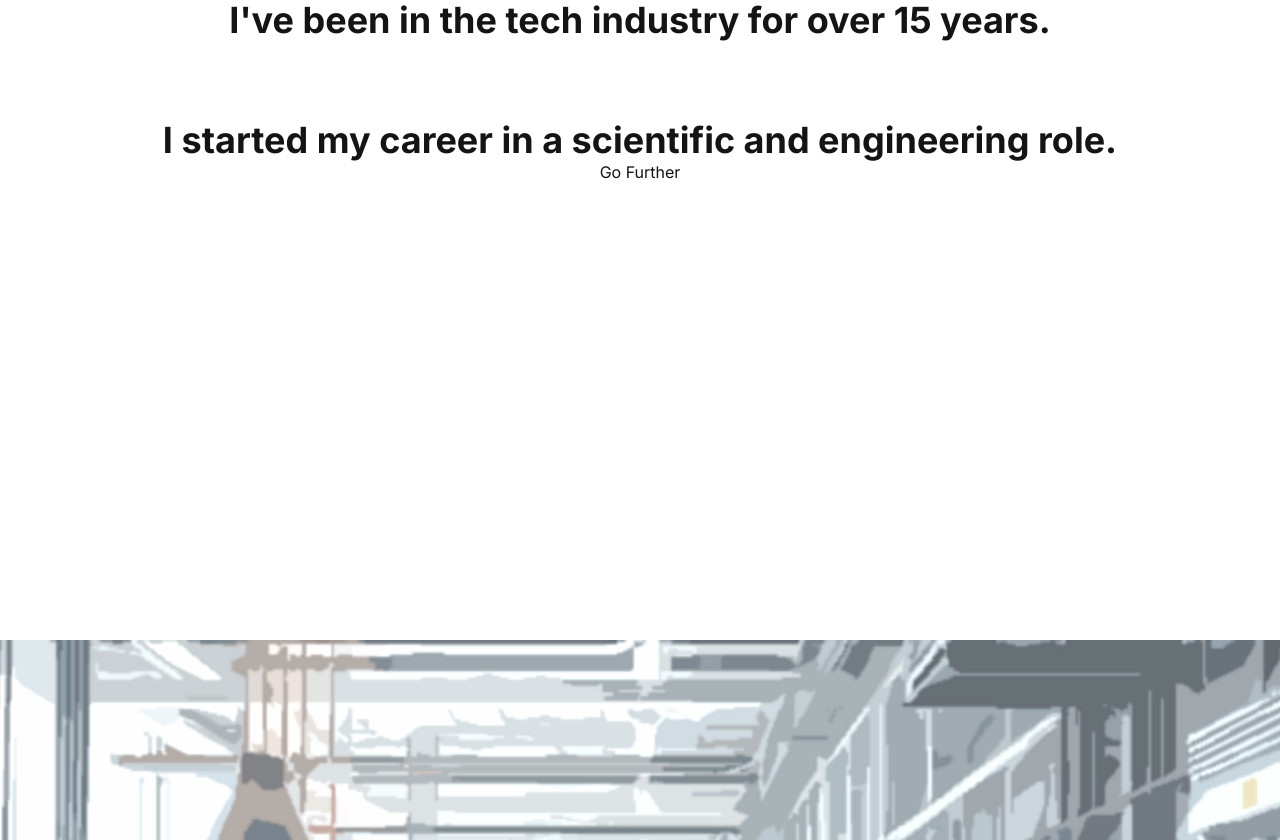
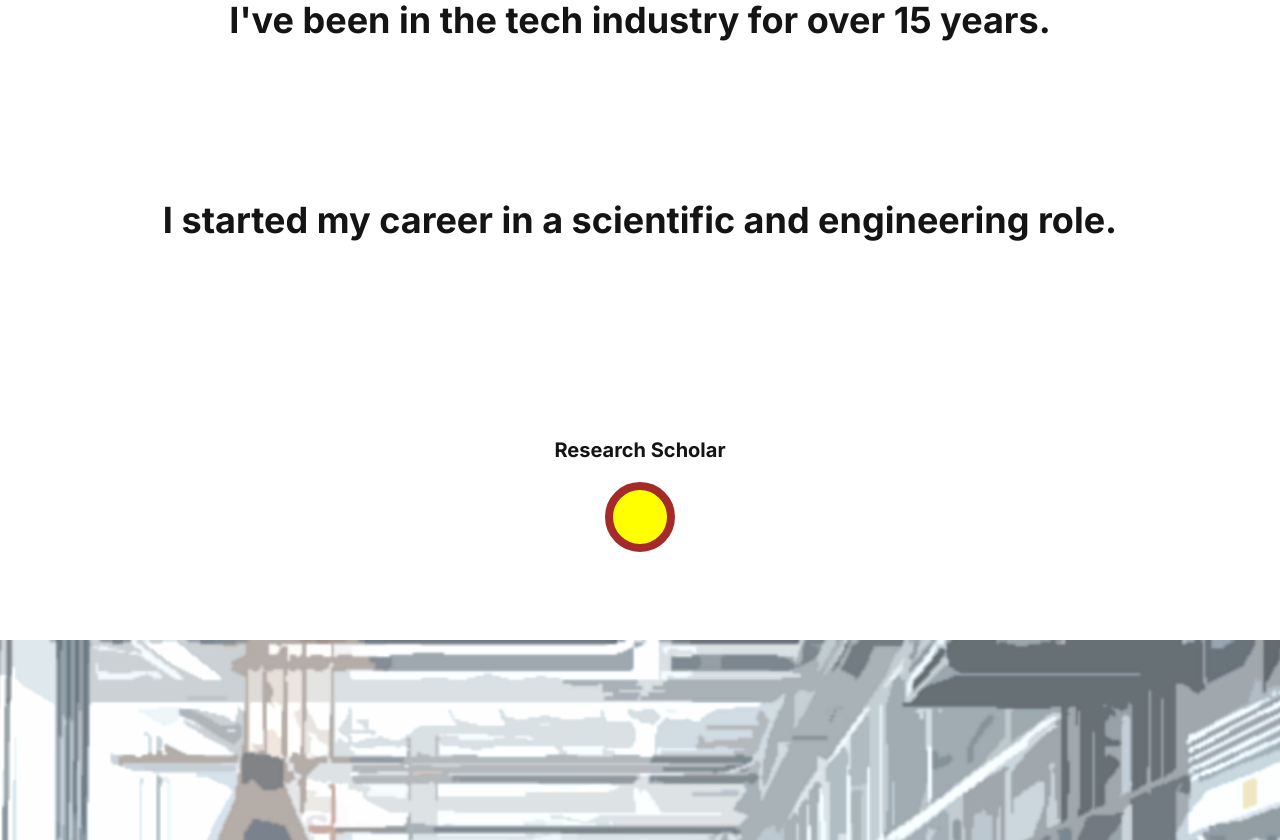
Before and after one commit to diamondcodebase/ox-app, a Next.js app: page /aboutMe in a window 1280 px wide. Shown: the part 960-1800 px from the top of the page. Built offline with nearby package versions, Linux system fonts and the light colour scheme.

Commit message:
Updated section2 component

```diff
--- a/src/components/Section2.js
+++ b/src/components/Section2.js
@@ -5,7 +5,8 @@ import StationMap from "@/components/StationMap";
 export default function Section2({displayText, displayText2}) {
     return (
       <div className="flex flex-col items-center justify-between">
-        <TimeLineButton displayText={displayText} displayText2={displayText2}/>
+        {/* <TimeLineButton displayText={displayText} displayText2={displayText2}/> */}
+        <StationMap displayText={displayText} displayText2={displayText2} />
       </div>
     );
   }
--- /dev/null
+++ b/src/components/StationMap.js
@@ -0,0 +1,99 @@
+import React, { useState } from 'react';
+
+export default function StationMap({displayText, displayText2}) {
+    const [circles, setCircles] = useState([
+        { text: 'Research Scholar', color: 'yellow', borderWidth: '8px', borderColor: 'brown' },
+    ]);
+    const [round, setRound] = useState(0);
+
+    const roles = ["R&D Engineer","QA Engineer","Analyst Programmer","Software Analyst"];
+
+    const handleClick = (index) => {
+        if(round < roles.length){
+            setCircles((prevCircles) => [
+                ...prevCircles,
+                {
+                    text: roles[prevCircles.length-1],
+                    color: 'yellow',
+                    borderWidth: '8px',
+                    borderColor: 'brown',
+                },
+            ]);
+            setRound(round+1);
+        }
+    };
+
+
+
+    return (
+        <div
+            style={{
+                height: '100vh',
+                display: 'flex',
+                flexDirection: 'column',
+                alignItems: 'center',
+                backgroundSize: 'cover',
+                backgroundPosition: 'center',
+            }}
+        >
+            <div className='text-2xl sm:text-4xl font-bold p-20 mt-20'>
+                { displayText }
+            </div>
+            <div className='text-2xl sm:text-4xl font-bold p-20'>
+                { displayText2 }
+            </div>
+            <div
+                style={{
+                    display: 'flex',
+                    flexDirection: 'row',
+                    alignItems: 'center',
+                    justifyContent: 'center',
+                    height: '100vh'
+                }}
+            >
+
+                {circles.map((circle, index) => (
+                    <div
+                        key={index}
+                        style={{
+                            display: 'flex',
+                            flexDirection: 'column',
+                            alignItems: 'center',
+                            marginTop: '20px',
+                        }}
+                    >
+                        {circle.text && (
+                            <div
+                                className={'text-base sm:text-xl font-bold p-2'}
+                                style={{
+                                    marginBottom: '10px',
+                                    alignItems: 'center',
+                                    justifyContent: 'center',
+                                }}
+                            >
+                                {circle.text}
+                            </div>
+                        )}
+                    <div
+                        style={{
+                            width: '70px',
+                            height: '70px',
+                            borderRadius: '50%',
+                            backgroundColor: circle.color,
+                            border: `${circle.borderWidth} solid ${circle.borderColor}`,
+                            cursor: 'pointer',
+                            display: 'flex',
+                            alignItems: 'center',
+                            justifyContent: 'center',
+                        }}
+                        onClick={() => handleClick(index)}
+                    >
+                        {index === 0}
+                    </div>
+
+                </div>
+            ))}
+            </div>
+        </div>
+    );
+}
--- a/src/components/TimeLineButton.js
+++ b/src/components/TimeLineButton.js
@@ -19,7 +19,7 @@ export default function TimeLineButton({displayText, displayText2}) {
         <div className='text-2xl sm:text-4xl font-bold p-20 mt-20'>
             { displayText }
         </div>
-        <div className='text-2xl sm:text-4xl font-bold p-30 m-30'>
+        <div className='text-2xl sm:text-4xl font-bold p-20'>
             { displayText2 }
         </div>
         <div className="controls">
@@ -27,7 +27,7 @@ export default function TimeLineButton({displayText, displayText2}) {
                 whileTap={{ scale: 0.8 }}
                 onClick={() => setRound(round+1)}
             >
-            {"Go Further"}
+                {"Click Here!"}
             </motion.button>
         </div>
 
```
Lines whose indentation alone changed are shown as unchanged.
